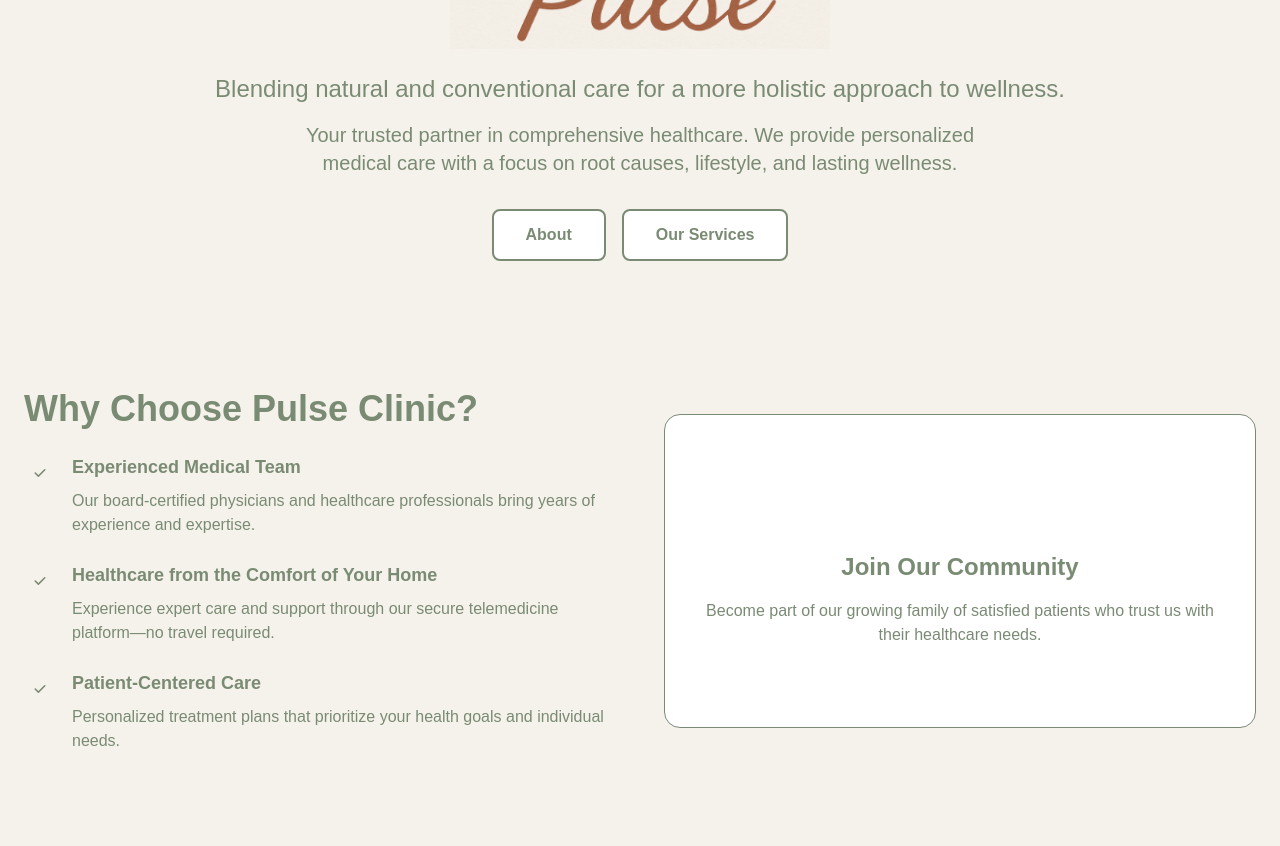
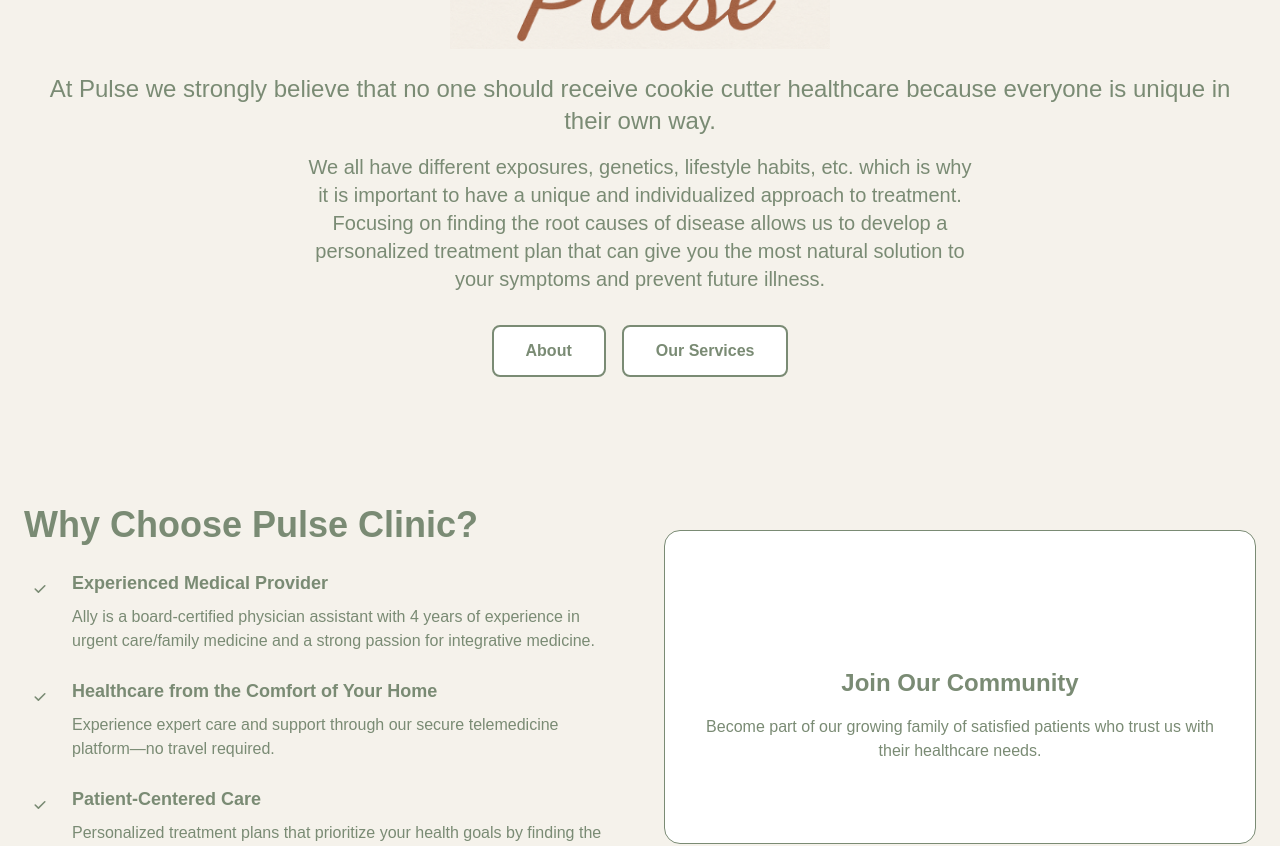
Before and after one commit to allyynorton/pulse-clinic, a Next.js app: page / in a window 1280 px wide. Shown: the part 360-1206 px from the top of the page. Built offline with nearby package versions, Linux system fonts and the light colour scheme.

Commit message:
Update homepage hero and 'Why Choose Pulse Clinic?' section text for individualized care and provider info

```diff
--- a/src/app/page.tsx
+++ b/src/app/page.tsx
@@ -15,9 +15,9 @@
             className="mb-6"
             priority
           />
-          <h1 className="text-xl md:text-2xl font-pacifico text-brown mb-4">Blending natural and conventional care for a more holistic approach to wellness.</h1>
+          <h1 className="text-xl md:text-2xl font-pacifico text-brown mb-4">At Pulse we strongly believe that no one should receive cookie cutter healthcare because everyone is unique in their own way.</h1>
           <p className="text-xl text-green max-w-2xl mx-auto mb-8">
-            Your trusted partner in comprehensive healthcare. We provide personalized medical care with a focus on root causes, lifestyle, and lasting wellness.
+            We all have different exposures, genetics, lifestyle habits, etc. which is why it is important to have a unique and individualized approach to treatment. Focusing on finding the root causes of disease allows us to develop a personalized treatment plan that can give you the most natural solution to your symptoms and prevent future illness.
           </p>
           <div className="flex flex-col sm:flex-row gap-4 justify-center">
             <Link
@@ -50,8 +50,8 @@
                     </svg>
                   </div>
                   <div>
-                    <h3 className="font-semibold text-lg mb-2 text-brown">Experienced Medical Team</h3>
-                    <p className="text-green">Our board-certified physicians and healthcare professionals bring years of experience and expertise.</p>
+                    <h3 className="font-semibold text-lg mb-2 text-brown">Experienced Medical Provider</h3>
+                    <p className="text-green">Ally is a board-certified physician assistant with 4 years of experience in urgent care/family medicine and a strong passion for integrative medicine.</p>
                   </div>
                 </div>
 
@@ -75,7 +75,7 @@
                   </div>
                   <div>
                     <h3 className="font-semibold text-lg mb-2 text-brown">Patient-Centered Care</h3>
-                    <p className="text-green">Personalized treatment plans that prioritize your health goals and individual needs.</p>
+                    <p className="text-green">Personalized treatment plans that prioritize your health goals by finding the root cause of illness.</p>
                   </div>
                 </div>
               </div>
```
